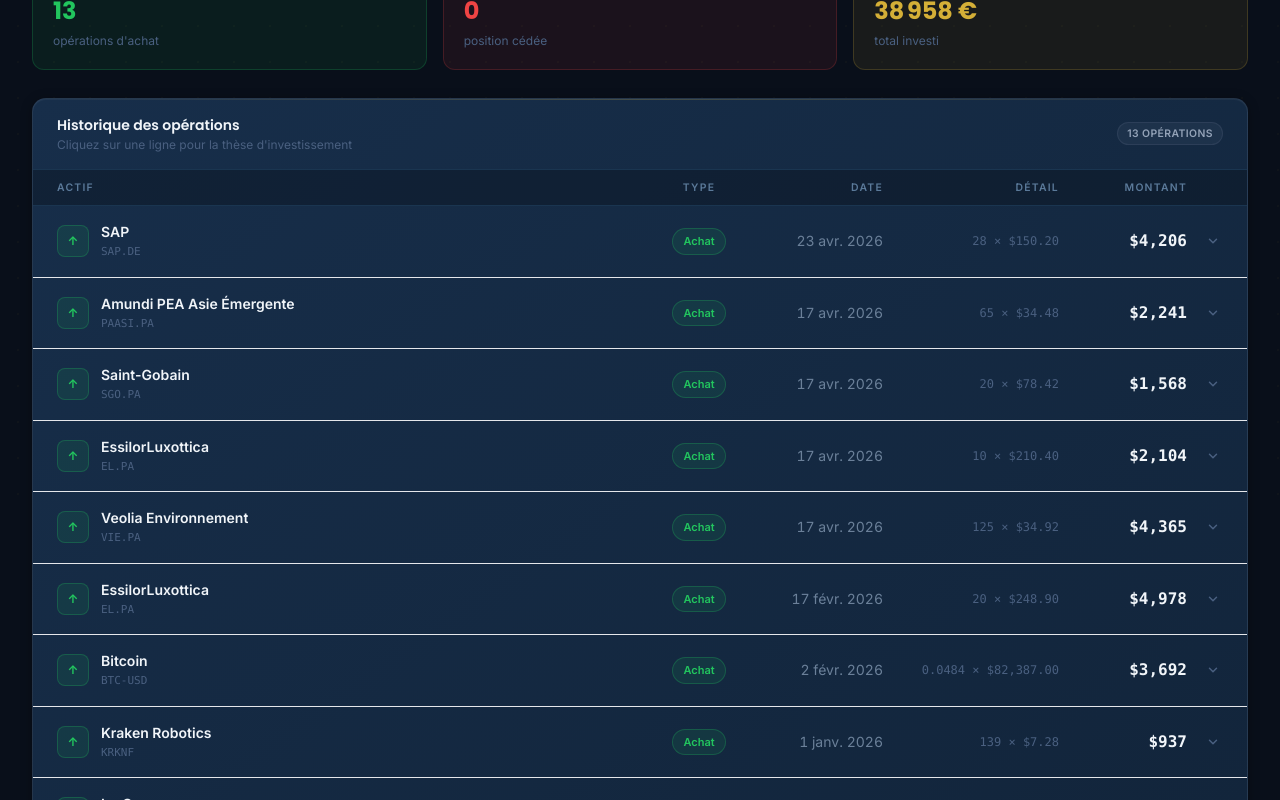
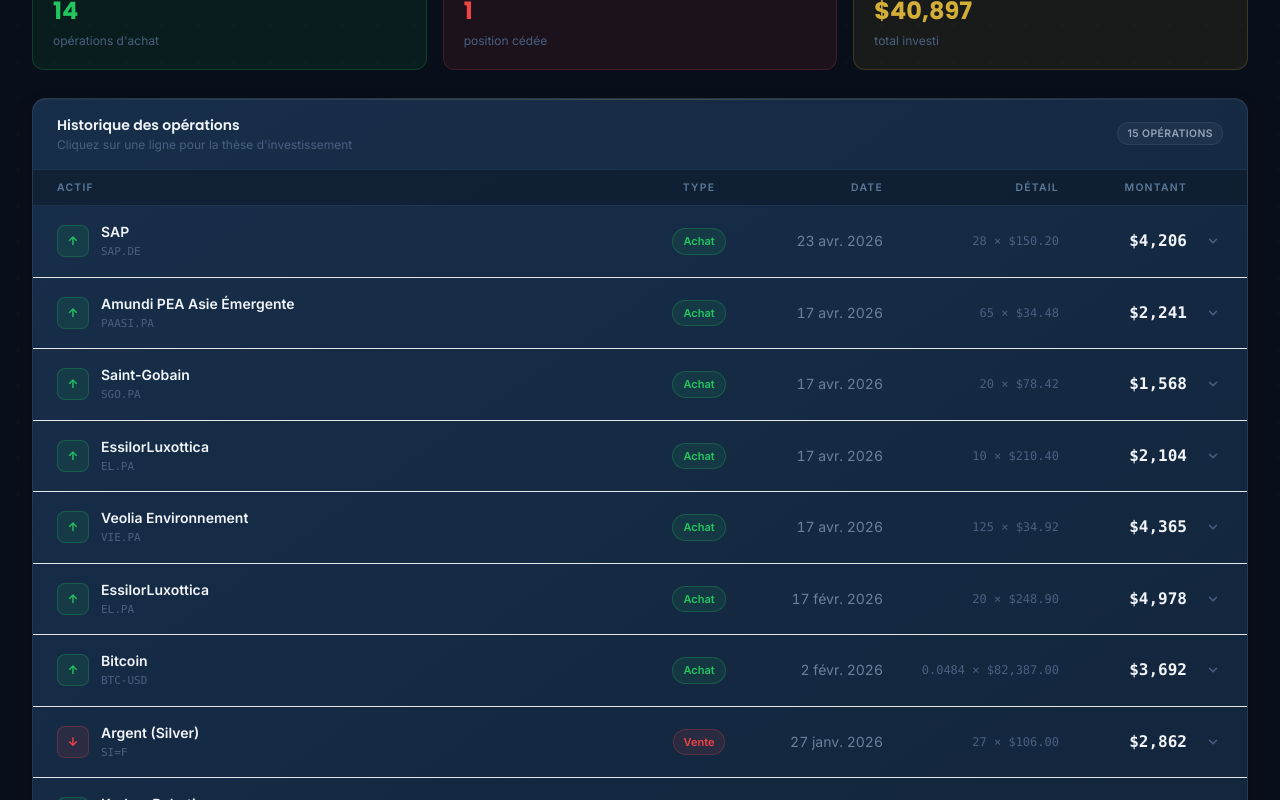
Before and after one commit to perriereti-sys/clermont-student-fund, a Next.js app in the folder clermont-student-fund/: page /mouvements in a window 1280 px wide. Shown: the part 280-1080 px from the top of the page. Built offline with nearby package versions, Linux system fonts and the light colour scheme.

Commit message:
fix: silver buy/sell, capital en USD, nav sticky (supprime overflow-x-hidden)

```diff
--- a/clermont-student-fund/app/layout.tsx
+++ b/clermont-student-fund/app/layout.tsx
@@ -17,7 +17,7 @@
 export default function RootLayout({ children }: { children: React.ReactNode }) {
   return (
     <html lang="fr">
-      <body className="min-h-dvh bg-bg text-slate-200 antialiased overflow-x-hidden">
+      <body className="min-h-dvh bg-bg text-slate-200 antialiased">
         <Navigation />
         <main className="relative z-10 max-w-8xl mx-auto px-4 sm:px-8 py-6 sm:py-10 pb-[calc(5rem+env(safe-area-inset-bottom))] sm:pb-10">
           {children}
--- a/clermont-student-fund/app/mouvements/page.tsx
+++ b/clermont-student-fund/app/mouvements/page.tsx
@@ -11,7 +11,7 @@
   const divs     = movements.filter(m => m.type === 'DIVIDEND');
 
   const fmtEur = (n: number) =>
-    new Intl.NumberFormat('fr-FR', { style: 'currency', currency: 'EUR', maximumFractionDigits: 0 }).format(n);
+    new Intl.NumberFormat('en-US', { style: 'currency', currency: 'USD', maximumFractionDigits: 0 }).format(n);
 
   const stats = [
     {
--- a/clermont-student-fund/data/movements.json
+++ b/clermont-student-fund/data/movements.json
@@ -145,6 +145,30 @@
       "justification": "Ouverture d'une position sur Veolia, leader mondial du traitement de l'eau et des déchets. Positionnement sur les infrastructures essentielles dans un contexte de raréfaction des ressources. Dividende solide, visibilité long terme grâce aux contrats de concession, et exposition défensive dans un marché volatile."
     }
     ,{
+      "id": "14",
+      "date": "2025-12-29",
+      "type": "BUY",
+      "ticker": "SI=F",
+      "name": "Argent (Silver)",
+      "quantity": 27,
+      "price": 71.80,
+      "currency": "USD",
+      "totalEUR": 1939,
+      "justification": "Ouverture d'une position sur l'argent métal dans un contexte de demande industrielle soutenue (transition énergétique, photovoltaïque, électronique). Ratio or/argent historiquement élevé, laissant anticiper un rattrapage. Position tactique court/moyen terme sur un actif tangible avec un profil risque/rendement asymétrique."
+    }
+    ,{
+      "id": "15",
+      "date": "2026-01-27",
+      "type": "SELL",
+      "ticker": "SI=F",
+      "name": "Argent (Silver)",
+      "quantity": 27,
+      "price": 106.00,
+      "currency": "USD",
+      "totalEUR": 2862,
+      "justification": "Cession de la totalité de la position argent après une hausse de +47.6% en moins d'un mois. Objectif de cours atteint, prise de bénéfices de +$923. Le ratio or/argent s'étant normalisé, le catalyseur principal de la thèse est épuisé."
+    }
+    ,{
       "id": "13",
       "date": "2026-04-23",
       "type": "BUY",
```
